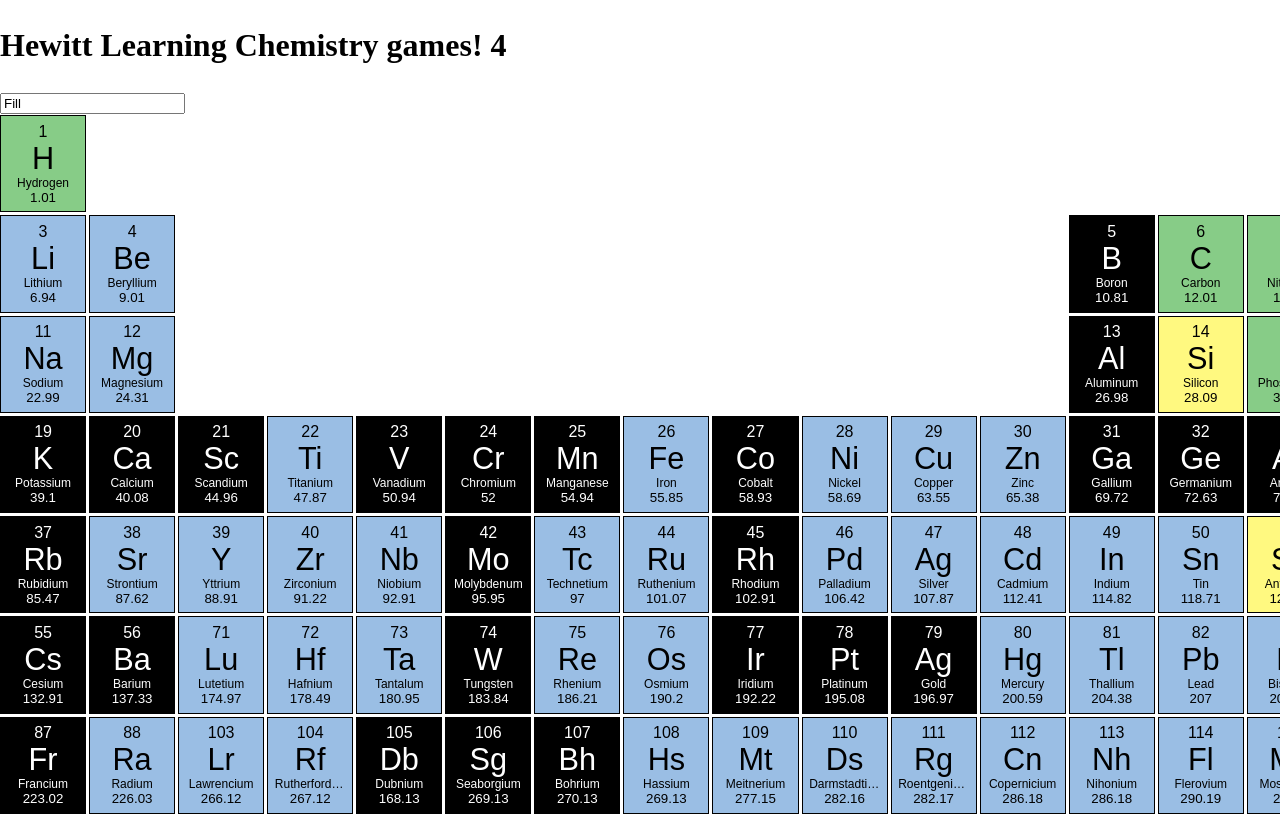
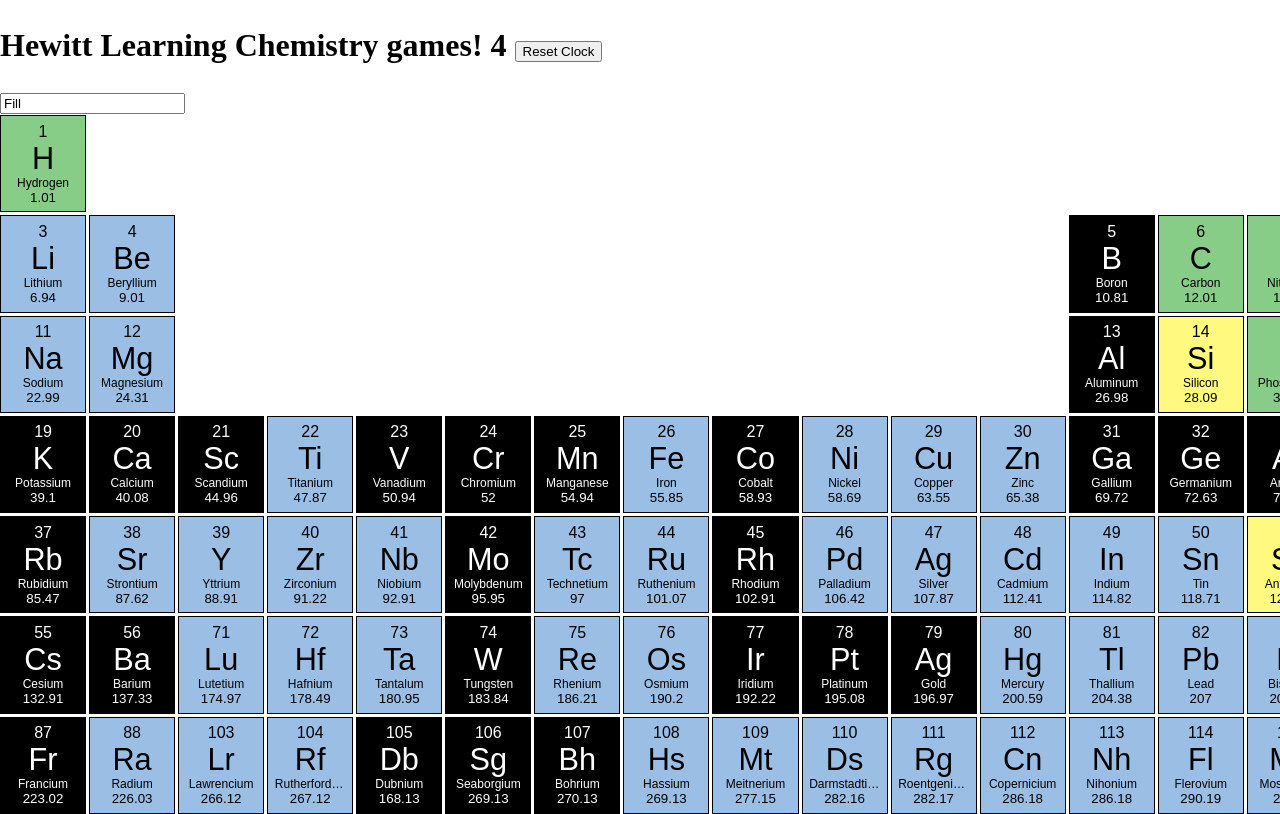
Before and after one commit to Hewitt-Learning/Hewitt-Chemistry-Games-Compound-Decoder, a Preact app: page / in a window 1280 px wide. Shown: the top 814 px of the page. Built offline with nearby package versions, Linux system fonts and the light colour scheme.

Commit message:
Reset button for resetting the clock  added

```diff
--- a/src/app.tsx
+++ b/src/app.tsx
@@ -1,6 +1,6 @@
 import { useEffect, useState } from "preact/hooks";
 import { PeriodicTable } from "./components/periodic-table";
-
+import React, { useSate } from "react";
 export function App() {
   const [startTime, setStartTime] = useState(0);
   const [currTime, setCurrTime] = useState(0);
@@ -10,11 +10,20 @@ export function App() {
       setCurrTime(new Date().getTime());
     }, 1000);
   }, []);
+
+  const resetTime = (event: React.MouseEvent<HTMLButtonElement>) => {
+    event.preventDefault();
+
+    const button: HTMLButtonElement = event.currentTarget;
+    setStartTime(new Date().getTime());
+    setCurrTime(new Date().getTime());
+  };
   return (
     <>
       <h1>
         Hewitt Learning Chemistry games!{" "}
-        {Math.round((currTime - startTime) / 1000)}
+        {Math.round((currTime - startTime) / 1000)}{" "}
+        <button onClick={resetTime}>Reset Clock</button>
       </h1>
       <PeriodicTable />
     </>
```
